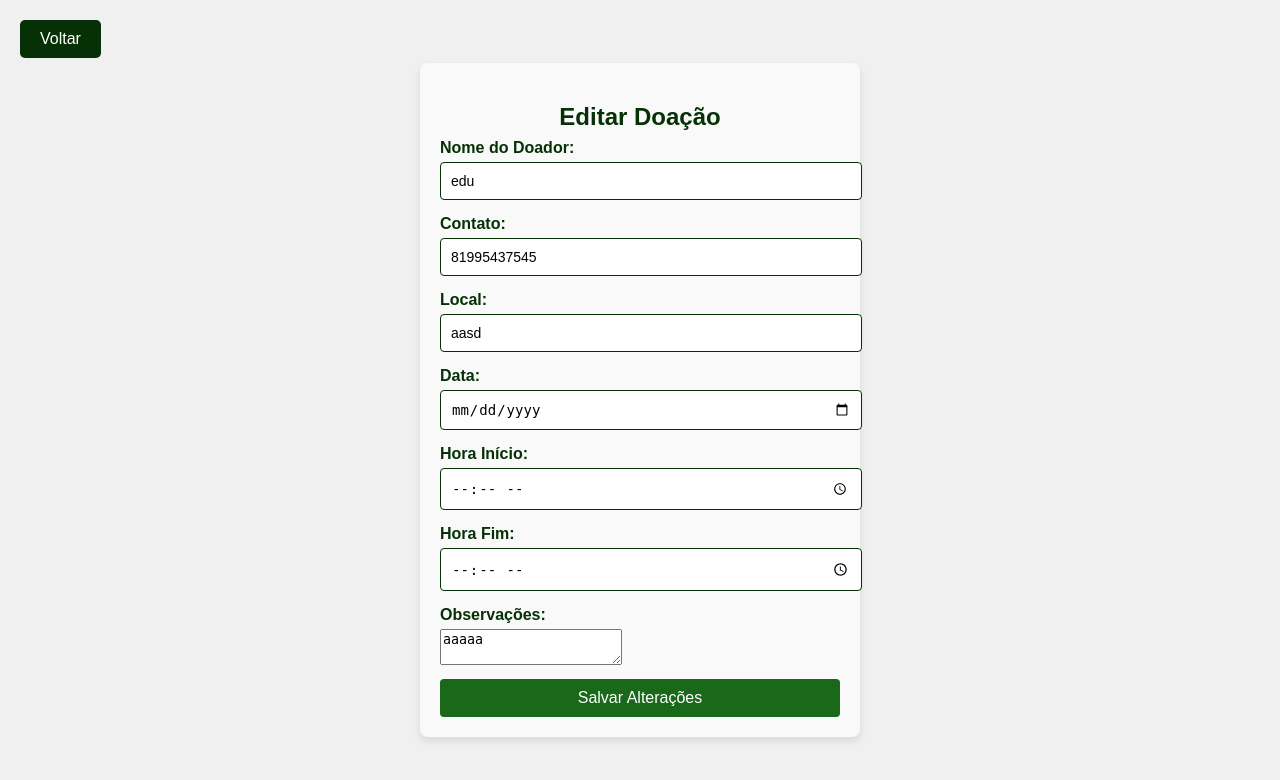
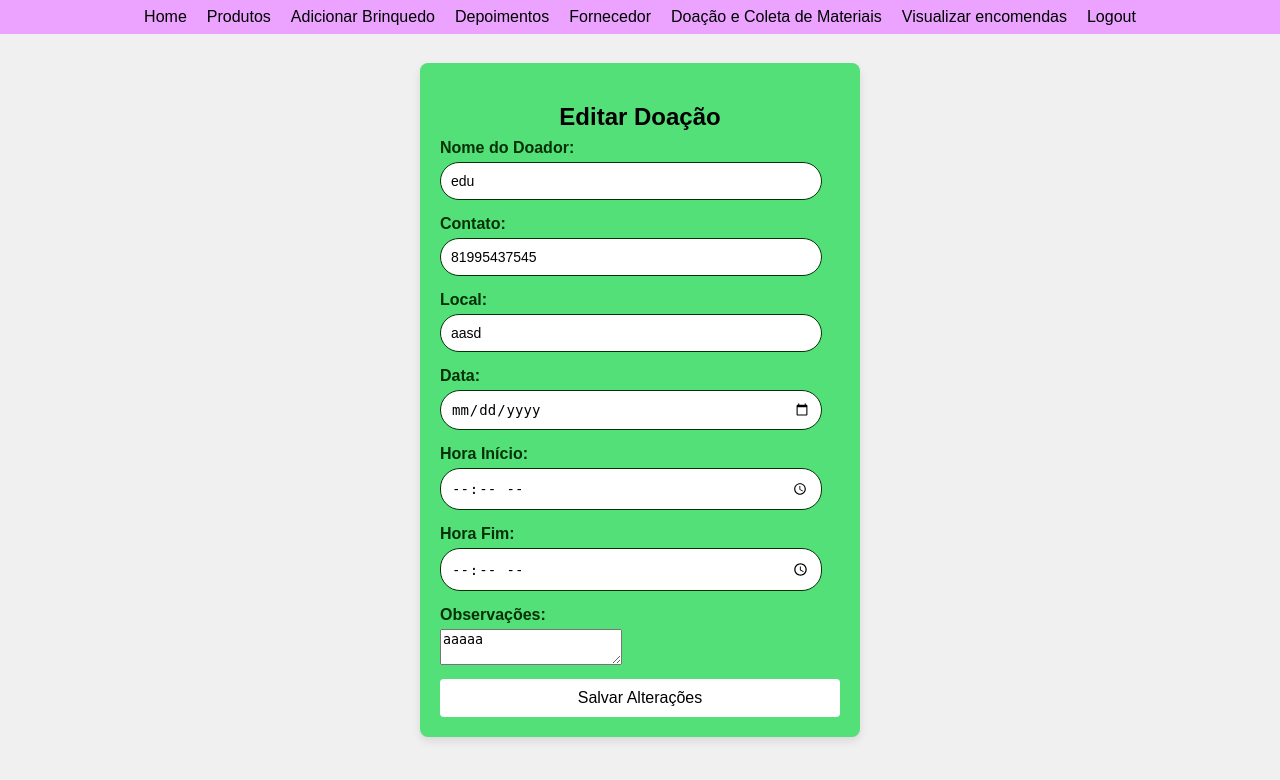
Before and after one commit to jpp000/mangue-play, a Django app: page /local_doacao/local_doacao/editar_doacao/4/ in a window 1280 px wide. Shown: the top 780 px of the page. Run offline with Django 5.2, Linux system fonts and the light colour scheme; a user stored in the database is signed in; data comes from the database, SQL or seed files in the repository; parts of the project's set-up code (start-up, migrations or seed data) failed here and were passed over.

Commit message:
update-editar-local-doação

```diff
--- a/manguePlay/local_doacao/templates/editar_local.html
+++ b/manguePlay/local_doacao/templates/editar_local.html
@@ -20,13 +20,13 @@
             width: 100%;
             max-width: 400px;
             padding: 20px;
-            background-color: #f9f9f9;
+            background-color: #54e079;
             box-shadow: 0 4px 8px rgba(0, 0, 0, 0.1);
             border-radius: 8px;
         }
 
         h1 {
-            color: rgb(6, 49, 6);
+            color: black;
             text-align: center;
             margin-bottom: 2%;
         }
@@ -41,9 +41,9 @@
         input, select {
             padding: 10px;
             border: 1px solid rgb(6, 49, 6);
-            border-radius: 4px;
+            border-radius: 20px;
             font-size: 14px;
-            width: 100%;
+            width: 90%;
             margin-bottom: 15px;
         }
 
@@ -51,8 +51,8 @@
             display: block;
             padding: 10px;
             width: 100%;
-            background-color: rgb(26, 104, 26);
-            color: white;
+            background-color: white;
+            color: black;
             border: none;
             border-radius: 4px;
             cursor: pointer;
@@ -62,7 +62,7 @@
         }
 
         button:hover {
-            background-color: rgb(11, 70, 11);
+            background-color: #51cf72 ;
         }
 
         .cancel-button {
@@ -98,12 +98,80 @@
         .back-button:hover {
             background-color: rgb(4, 30, 4);
         }
+        .navbar {
+            position: fixed;
+            top:0;
+            left: 0;
+            right: 0;
+            display: flex;
+            justify-content: center;
+            align-items: center;
+            background-color: #eba3ff;
+            padding: 5px 20px;
+            color: white;
+            z-index: 1000; /* Para garantir que a navbar fique acima de outros elementos */
+    }
+
+    .navbar .logo {
+        font-size: 1.5rem;
+        font-weight: bold;
+    }
+
+    .nav-links {
+        list-style: none;
+        display: flex;
+        gap: 20px;
+        margin: 0;
+        padding: 0;
+    }
+
+    .nav-links li {
+        display: inline;
+    }
+
+    .nav-links a {
+        text-decoration: none;
+        color: black;
+        font-size: 1rem;
+        transition: color 0.3s;
+        line-height: 1.5;
+    }
+
+    .nav-links a:hover {
+        color: #00bcd4;
+    }
+    @media (max-width: 768px) {
+        .nav-links {
+            flex-direction: column;
+            display: none;
+            background-color: #333;
+            position: absolute;
+            top: 50px;
+            right: 20px;
+            border: 1px solid #444;
+        }
+
+        .nav-links.active {
+            display: flex;
+        }
+    }
   </style>
 </head>
 
 <body>
+    <nav class="navbar">
+        <ul class="nav-links">
+            <li><a href="{% url 'admin_dashboard' %}">Home</a></li>
+            <li><a href="{% url 'visualizar_brinquedos_admin' %}">Produtos</a></li>
+            <li><a href="{% url 'adicionar_brinquedo' %}">Adicionar Brinquedo</a></li>
+            <li><a href="{% url 'depoimentos_admin' %}">Depoimentos</a></li>
+            <li><a href="{% url 'listar_fornecedores' %}">Fornecedor</a></li>
+            <li><a href="{% url 'visualizar_local' %}">Doação e Coleta de Materiais</a></li>
+            <li><a href="{% url 'listar_encomendas' %}">Visualizar encomendas</a></li>
+            <li><a href="{% url 'logout' %}">Logout</a></li>
+        </ul>
+    </nav>
   <section>
-    <a href="{% url 'visualizar_local' %}" class="back-button">Voltar</a>
     <h1 style="text-align: center;">Editar Doação</h1>
     <form method="POST">
       {% csrf_token %}
```
